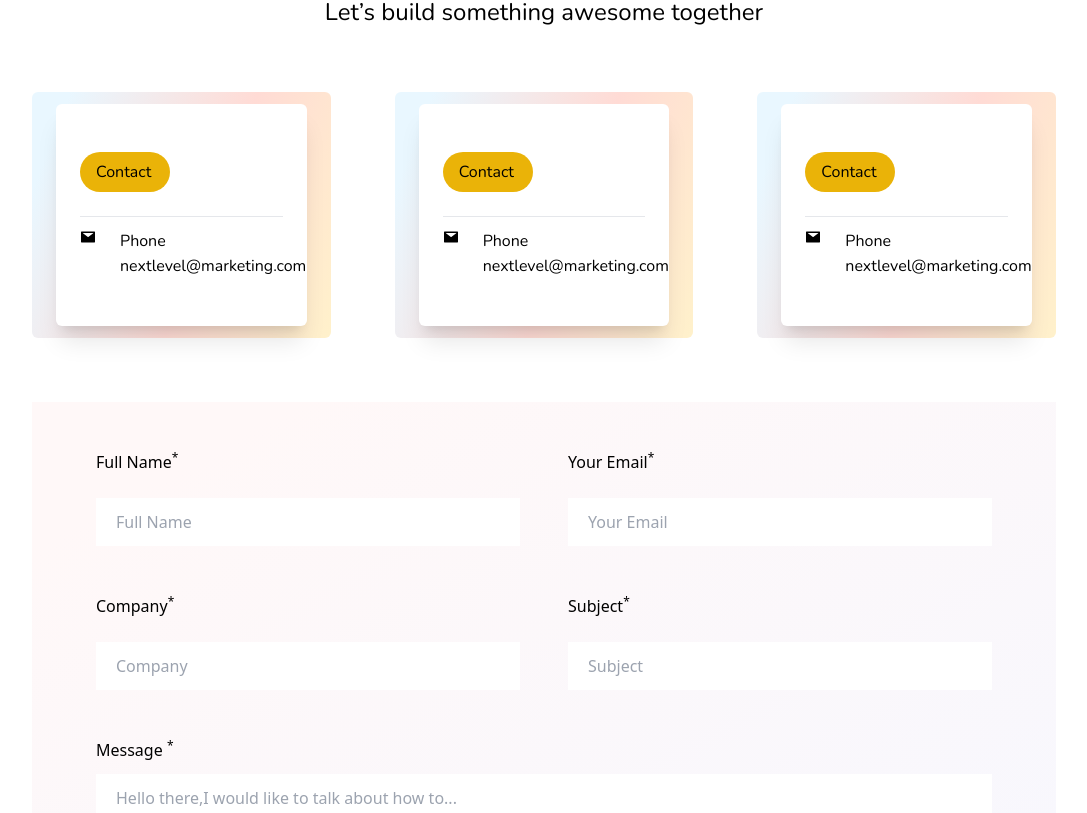
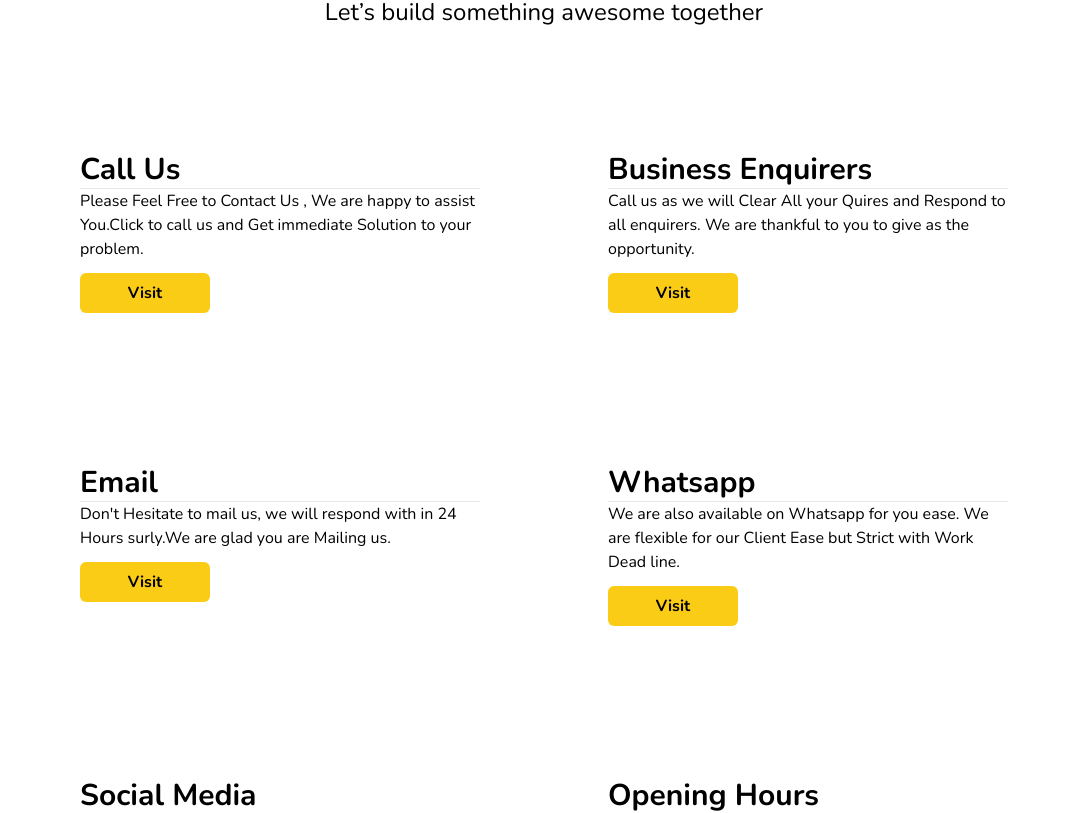
Before and after one commit to Ammyy9908/growtho, a Next.js app: page /contact in a window 1280 px wide. Shown: the part 907-1720 px from the top of the page, without its empty margins (96-1183 px from the left). Built offline with nearby package versions, Linux system fonts and the light colour scheme.

Commit message:
contact card links added

```diff
--- a/components/Popup/index.jsx
+++ b/components/Popup/index.jsx
@@ -3,7 +3,7 @@ import { MdClear } from "react-icons/md";
 function Popup({ setSented }) {
   return (
     <div className="w-full h-screen fixed bg-black/50  inset-0 flex items-center justify-center z-50 ">
-      <div className="popup-body relative bg-white py-12 px-16 flex flex-col items-center rounded-md">
+      <div className="popup-body relative bg-white py-12 px-4 md:px-16 flex flex-col items-center rounded-md">
         <div className="popup-top">
           <div>
             <img src="/MailIcon.svg" alt="mail-icon" />
--- a/pages/contact.jsx
+++ b/pages/contact.jsx
@@ -25,29 +25,23 @@ function FormControl({ label, type, value, setValue, placeholder, name, id }) {
   );
 }
 
-function ContactCard() {
+function ContactCard({ title, description, link }) {
   return (
-    <div
-      className="contact-card px-6 py-3 rounded-md"
-      style={{
-        background:
-          "linear-gradient(111.05deg, #E9F7FF 9.66%, #FFDBD5 57.52%, #FFF3CA 103.42%)",
-      }}
-    >
-      <div className="contact-card-box bg-white py-12 px-6 shadow-xl rounded-md">
-        <div className="contact-card-chip px-4 py-2 bg-yellow-500 max-w-[90px] rounded-full mb-6">
-          <p>Contact</p>
+    <div className="contact-card px-6 py-3 rounded-md">
+      <div className="contact-card-box bg-white py-12 px-6 rounded-md">
+        <div className="contact-card-chip">
+          <p className="text-3xl font-bold">{title}</p>
         </div>
         <hr />
-        <div className="contact-card-footer mt-3 flex items-start gap-6">
-          <div className="contact-card-icon">
-            <AiFillMail />
-          </div>
-          <div className="contact-card-heading">
-            <h3>Phone</h3>
-            <a href="#">nextlevel@marketing.com</a>
-          </div>
-        </div>
+        <p>{description}</p>
+        {link && (
+          <a
+            href={link}
+            className="px-3 py-2 bg-yellow-400 flex w-[130px] items-center justify-center rounded-md font-bold mt-3"
+          >
+            Visit
+          </a>
+        )}
       </div>
     </div>
   );
@@ -107,10 +101,46 @@ function Contact() {
           <h1 className="text-2xl">Let’s build something awesome together</h1>
         </div>
 
-        <div className="contact-cards grid grid-cols-1 md:grid-cols-2 lg:grid-cols-3 gap-16">
-          <ContactCard />
-          <ContactCard />
-          <ContactCard />
+        <div className="contact-cards grid grid-cols-1  lg:grid-cols-2 gap-8">
+          <ContactCard
+            title={"Call Us"}
+            description="Please Feel Free to Contact Us , We are happy to assist You.Click to call us and Get immediate Solution to your problem."
+            link={"tel:7339991461"}
+          />
+          <ContactCard
+            title={"Business Enquirers"}
+            description={
+              "Call us as we will Clear All your Quires and Respond to all enquirers. We are thankful to you to give as the opportunity."
+            }
+            link={"tel:7339991461"}
+          />
+          <ContactCard
+            title={"Email"}
+            description={
+              "Don't Hesitate to mail us, we will respond with in 24 Hours surly.We are glad you are Mailing us."
+            }
+            link={"mailto:contactgrowtho@gmail.com"}
+          />
+          <ContactCard
+            title={"Whatsapp"}
+            description={
+              "We are also available on Whatsapp for you ease. We are flexible for our Client Ease but Strict with Work Dead line."
+            }
+            link={"https://wa.me/917339991461"}
+          />
+          <ContactCard
+            title={"Social Media"}
+            description={
+              "We are also available on Instagram & other Social Media Handel for you ease.Also Check Out Our Social Media Handel."
+            }
+            link={"https://www.instagram.com/growtho.in/"}
+          />
+          <ContactCard
+            title={"Opening Hours"}
+            description={
+              "Business Days - MONDAY TO SATURDAY Business Hours 9 Am To 7 PM."
+            }
+          />
         </div>
 
         <div
@@ -186,7 +216,7 @@ function Contact() {
           </div>
         </div>
       </section>
-      <FAQ />
+      {/* <FAQ /> */}
       <Footer />
       {sented && <Popup setSented={setSented} />}
     </div>
```
